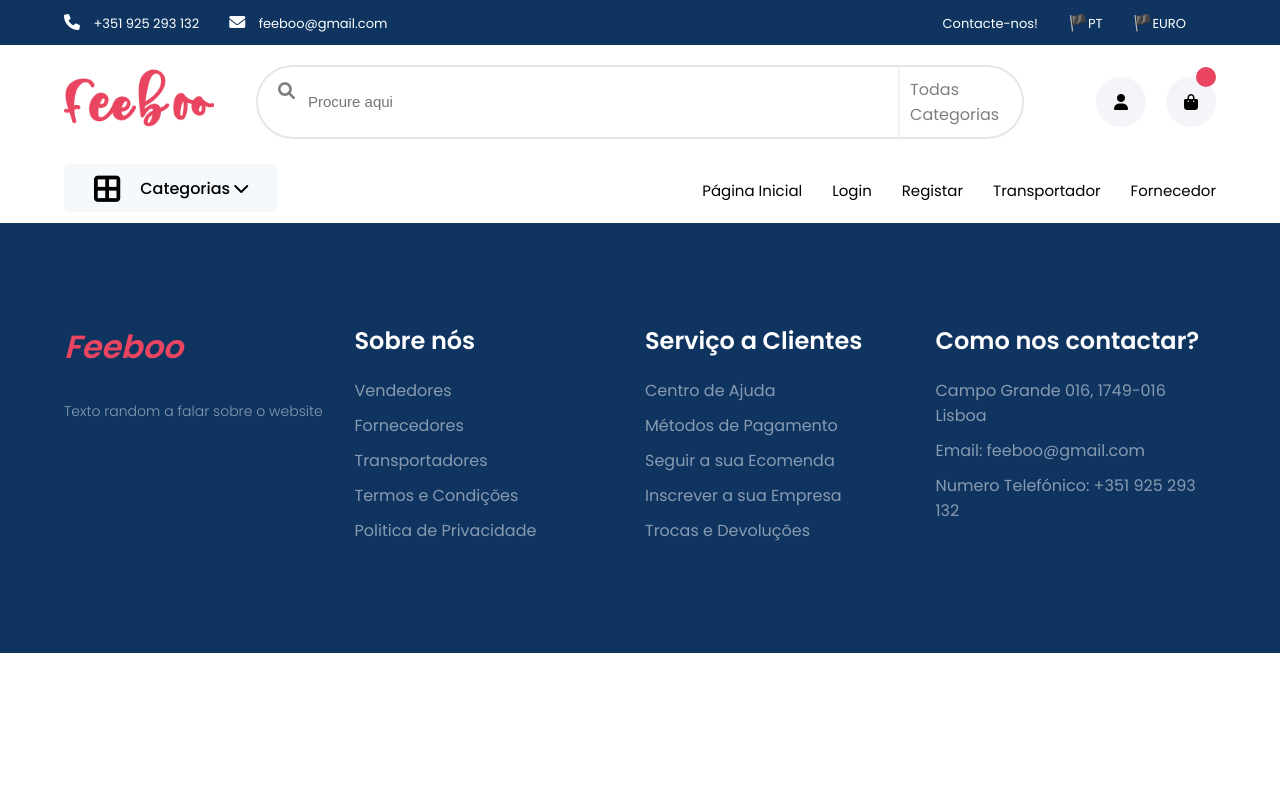
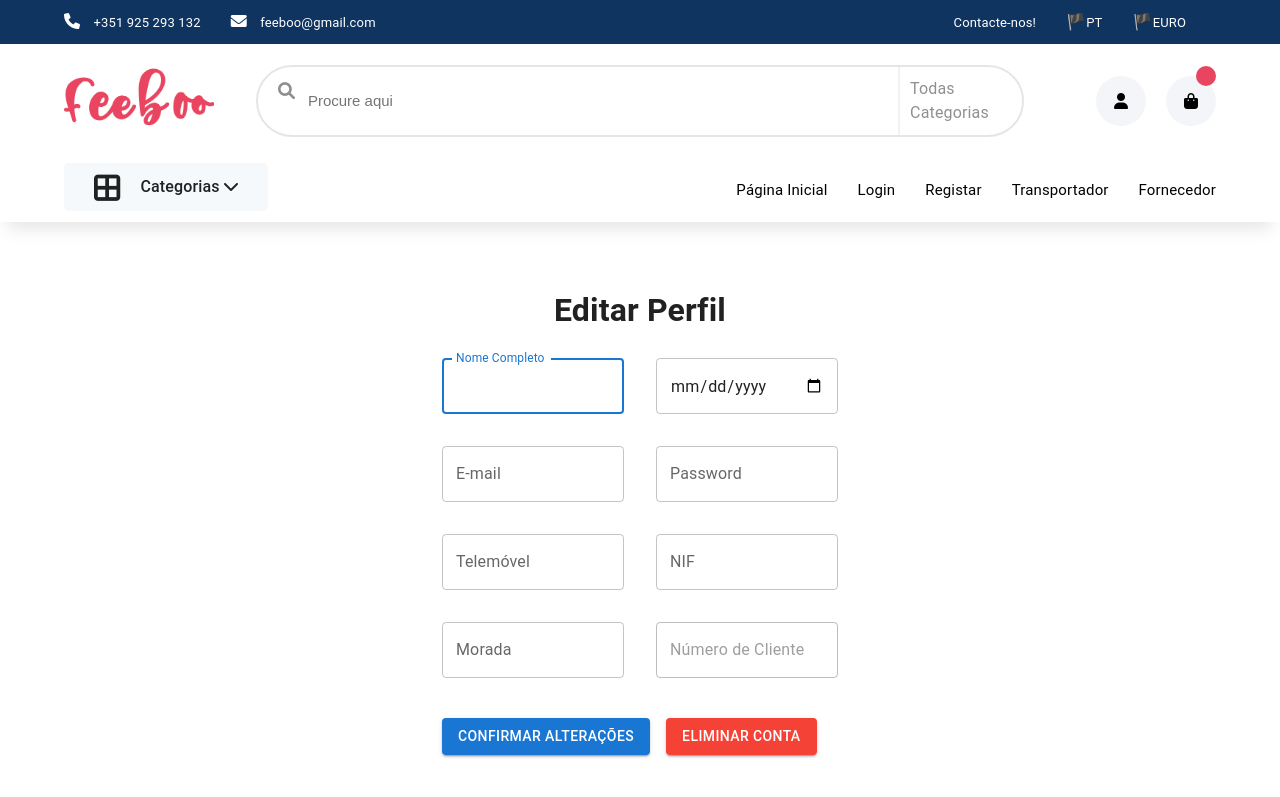
Before and after one commit to antonio-murta/PTI-PTR, a React (Create React App) app in the folder feebo-front/my-app/: page /perfilclient in a window 1280 px wide. Shown: the top 797 px of the page. Built offline with nearby package versions, Linux system fonts and the light colour scheme.

Commit message:
Registar e acesso ao perfil

```diff
--- a/feebo-front/my-app/src/App.js
+++ b/feebo-front/my-app/src/App.js
@@ -11,7 +11,7 @@ import SignIn from "./pages/login"
 import Registar from "./pages/registar"
 import Transportador from "./pages/transportador"
 import Fornecedor from "./pages/fornecedor"
-
+import PerfilClient from "./perfilclient"
 
 function App() {
   const { productItems } = Data
@@ -54,6 +54,8 @@ function App() {
           <Route path='/registar' element={<Registar CartItem={CartItem} addToCart={addToCart} decreaseQty={decreaseQty} /> }/>
           <Route path='/transportador' element={<Transportador productItems={productItems} addToCart={addToCart} shopItems={shopItems} /> }/>
           <Route path='/fornecedor'  element={<Fornecedor productItems={productItems} addToCart={addToCart} shopItems={shopItems} /> }/>
+          <Route path='/perfilclient'  element={<PerfilClient productItems={productItems} addToCart={addToCart} shopItems={shopItems} /> }/>
+
         </Routes>
         <Footer />
       </Router>
--- a/feebo-front/my-app/src/common/header/Search.jsx
+++ b/feebo-front/my-app/src/common/header/Search.jsx
@@ -23,7 +23,9 @@ const Search = ({ CartItem }) => {
           </div>
 
           <div className='icon f_flex width'>
+          <Link to='/perfilclient'>
             <i className='fa fa-user icon-circle'></i>
+          </Link>
             <div className='cart'>
               <Link to='/cart'>
                 <i className='fa fa-shopping-bag icon-circle'></i>
--- a/feebo-front/my-app/src/pages/registar.js
+++ b/feebo-front/my-app/src/pages/registar.js
@@ -39,7 +39,27 @@ export default function Registar() {
     const data = new FormData(event.currentTarget);
 
     console.log(data.get('email'))
-    Axios.post("http://localhost:3001/insert", {
+    // Axios.post("http://localhost:3001/insert", {
+    //   email: data.get('email'),
+    //   password: data.get('password'),
+    //   dataNasc: data.get('dataNasc'),
+    //   nome: data.get('nome'),
+    //   telemovel: data.get('telefone'),
+    //   morada: data.get('morada'),
+    //   utipo: "consumidor"
+    // });
+
+    fetch('http://localhost:3001/utilizador',
+        {
+          method: "POST",
+          body: JSON.stringify({
+            // _id: "aaa@gmail.com",
+            // nome: "Catarina",
+            // dataNasc: "20.12.1234",
+            // morada: "rya",
+            // telemovel: 1234567,
+            // password: "123",
+            // utipo: "consumidor"
             email: data.get('email'),
             password: data.get('password'),
             dataNasc: data.get('dataNasc'),
@@ -47,7 +67,23 @@ export default function Registar() {
             telemovel: data.get('telefone'),
             morada: data.get('morada'),
             utipo: "consumidor"
+
+          }),
+          headers: {
+            "Content-Type": "application/json"
+          }
+        }
+      )
+      .then(function(response) {
+        return response.json();
+      })
+      .then(function(myJson) {
+        console.log(myJson);
       });
+
+
+
+
     window.location.href = "./login";
 };
 
--- a/feebo-front/my-app/src/perfilclient.js
+++ b/feebo-front/my-app/src/perfilclient.js
@@ -1,4 +1,4 @@
-import './css/perfil.css';
+// import './css/perfil.css';
 import * as React from 'react';
 // import Avatar from '@mui/material/Avatar';
 import Button from '@mui/material/Button';
```
Also changed, not shown: 1 other file (tests, documents, lock files or other folders). Lines whose indentation alone changed are shown as unchanged.
